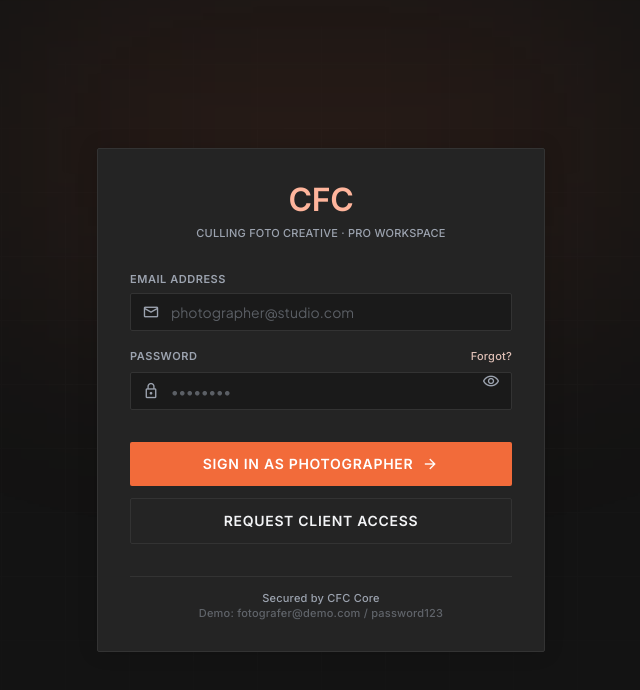
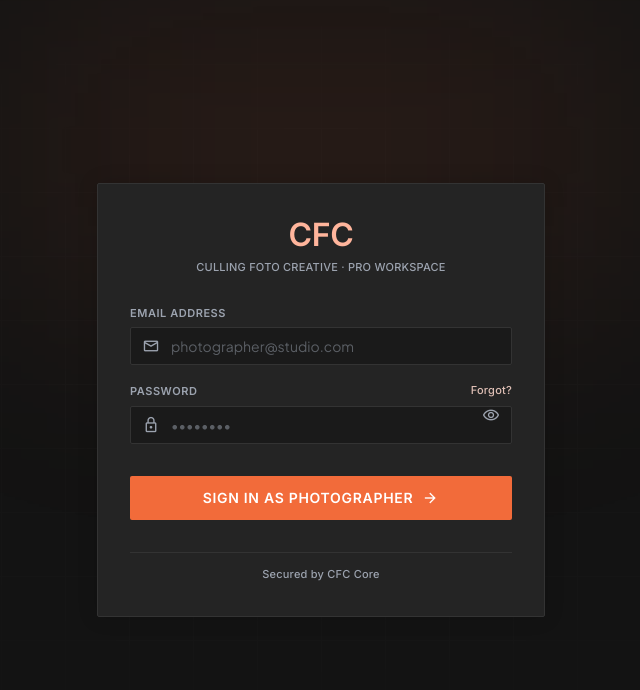
Before and after one commit to iicatt/youngscreative-photo-culling, a React (Vite) app in the folder frontend/: page /login in a window 1280 px wide. Shown: the top 690 px of the page, without its empty margins (319-959 px from the left). Built offline with nearby package versions, Linux system fonts and the light colour scheme; no server answers.

Commit message:
Minor updates to qualityController and LoginPage

```diff
--- a/frontend/src/pages/LoginPage.jsx
+++ b/frontend/src/pages/LoginPage.jsx
@@ -123,11 +123,7 @@ export default function LoginPage() {
                   <span className="material-symbols-outlined" style={{fontSize:18}}>arrow_forward</span>
                 )}
               </button>
-              <button type="button"
-                className="btn-secondary w-full justify-center py-4 md:py-3 text-sm md:text-sm
-                           min-h-[52px] md:min-h-0 active:scale-[0.98] transition-transform">
-                Request Client Access
-              </button>
+
             </div>
           </form>
 
@@ -137,7 +133,7 @@ export default function LoginPage() {
               Secured by CFC Core
             </p>
             <p className="text-[10px] md:text-mono-label font-mono-label text-text-muted/50 mt-1">
-              Demo: fotografer@demo.com / password123
+
             </p>
           </div>
         </div>
```
Also changed, not shown: 4 other files (tests, documents, lock files or other folders).
